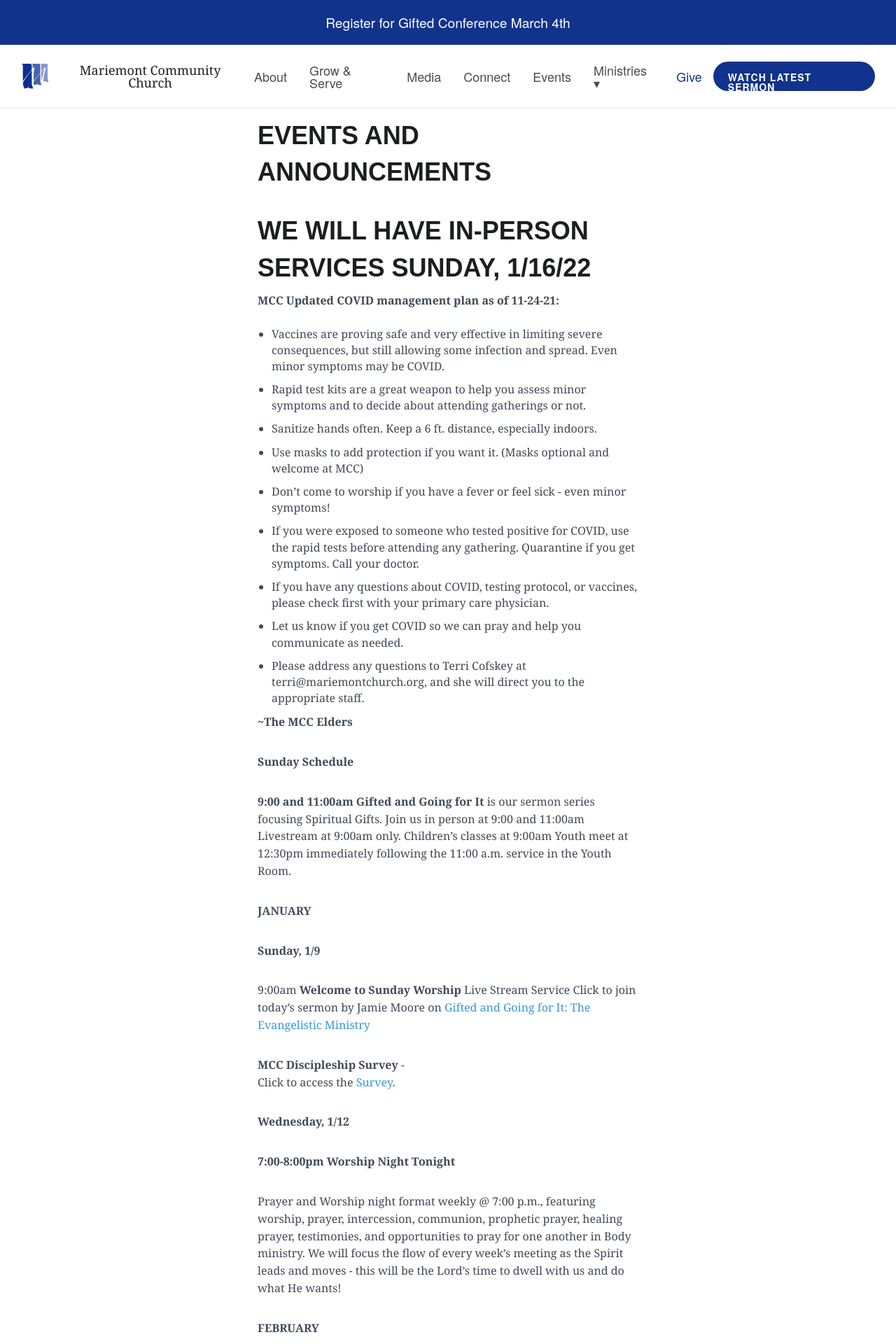
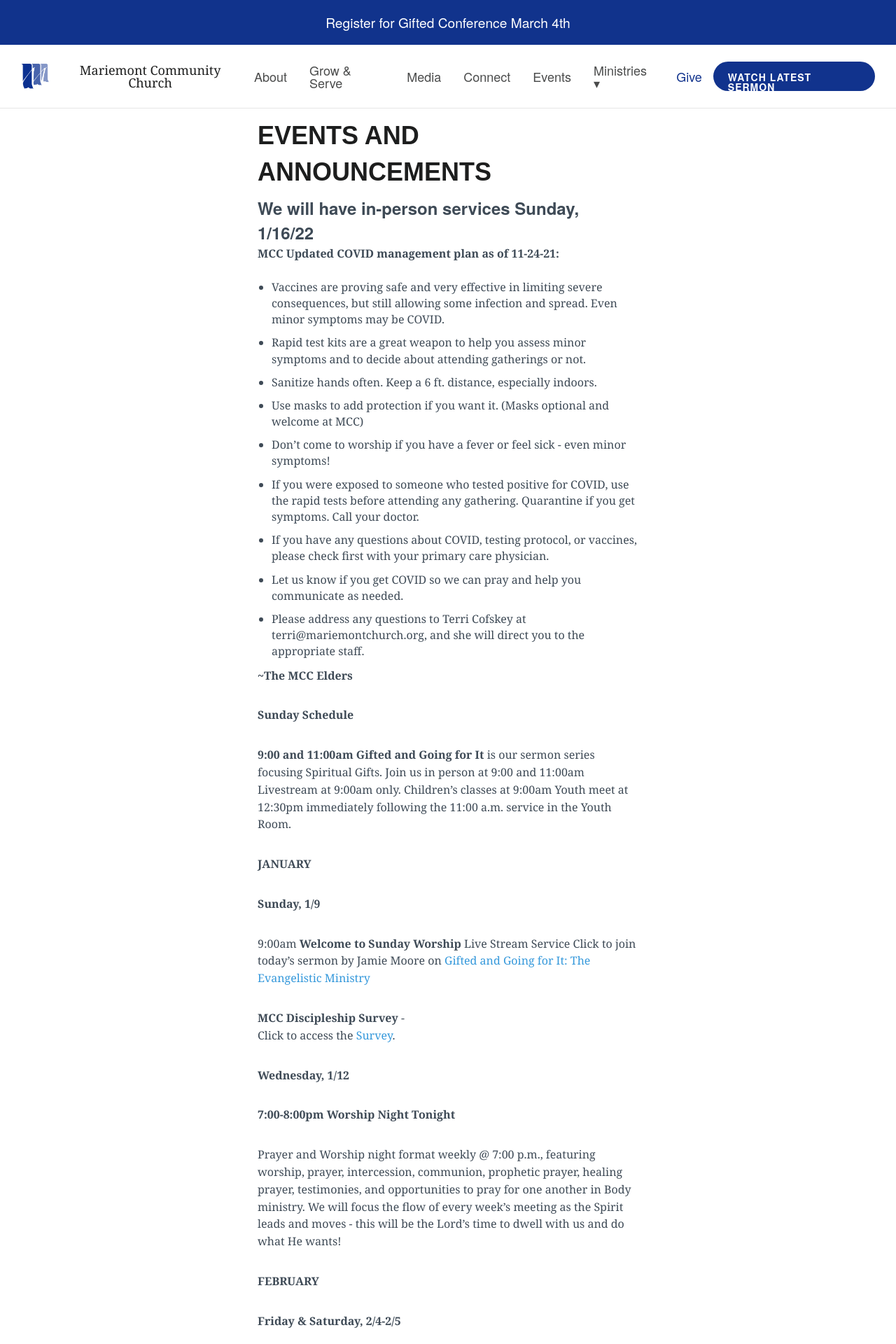
Before and after one commit to lukemoderwell/mariemont, a Jekyll site: the page built from updates.markdown, in a window 1280 px wide. Shown: the top 1920 px of the page at 70% size. Built offline with Jekyll 4.4.1, drawn with Linux system fonts in a browser that asks for light colours; nearby versions of some CDN libraries.

Commit message:
Updated Updates

```diff
--- a/updates.markdown
+++ b/updates.markdown
@@ -11,7 +11,7 @@
 
 ## Events and Announcements
 
-## **We will have in-person services Sunday, 1/16/22**
+### **We will have in-person services Sunday, 1/16/22**
 
 **MCC Updated COVID management plan as of 11-24-21:**
 
```
